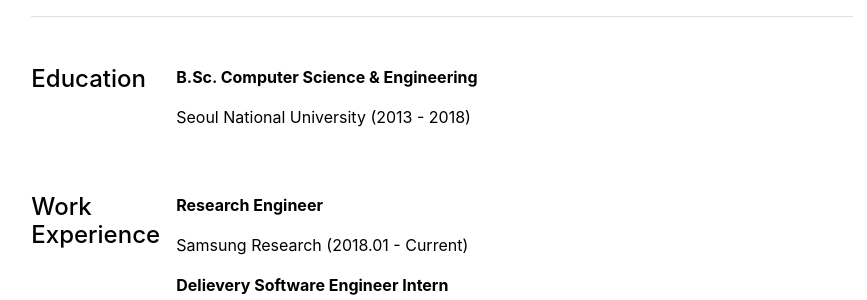
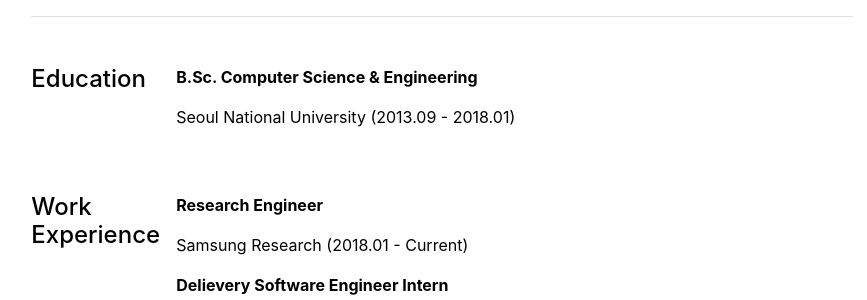
Before and after one commit to chenehk/chenehk.github.io, a Jekyll site: the page built from cv.md, in a window 1280 px wide. Shown: the part 207-507 px from the top of the page, without its empty margins (198-1065 px from the left). Built offline with Jekyll 4.4.1, drawn with Linux system fonts in a browser that asks for light colours.

Commit message:
Update education.yml

```diff
--- a/_data/cv/education.yml
+++ b/_data/cv/education.yml
@@ -1,2 +1,2 @@
 - title: B.Sc. Computer Science & Engineering
-  description: Seoul National University (2013 - 2018)
+  description: Seoul National University (2013.09 - 2018.01)
```
